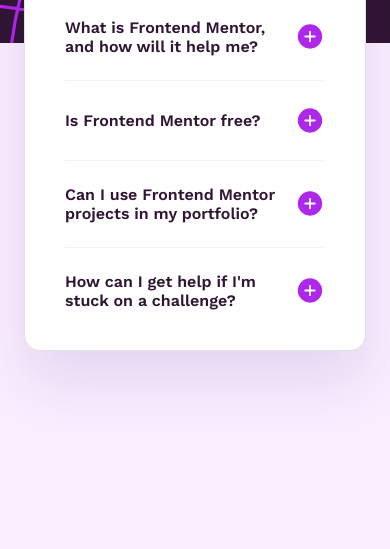
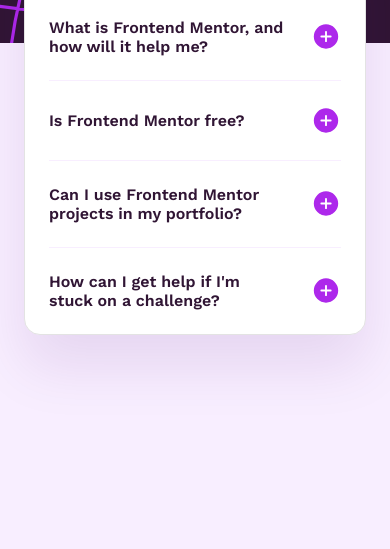
Before and after one commit to flavin-jr/FAQ-accordion, a website: page index.html in a window 390 px wide. Shown: the part 295-844 px from the top of the page. Drawn offline with nearby package versions, Linux system fonts and the light colour scheme.

Commit message:
fix: mobile question and button layout

```diff
--- a/scss/style.scss
+++ b/scss/style.scss
@@ -88,6 +88,10 @@
         flex-direction: column;
         z-index: 2;
 
+        @media (max-width:653px) {
+            padding: 24px;
+        }
+
         .card-title {
             display: flex;
             align-items: center;
@@ -121,6 +125,10 @@
                     align-items: center;
                     justify-content: space-between;
 
+                    @media (max-width: 653px) {
+                        gap: 24px;
+
+                    }
                 }
 
                 p:first-child {
```
Also changed, not shown: css/style.css, 1 other file.
